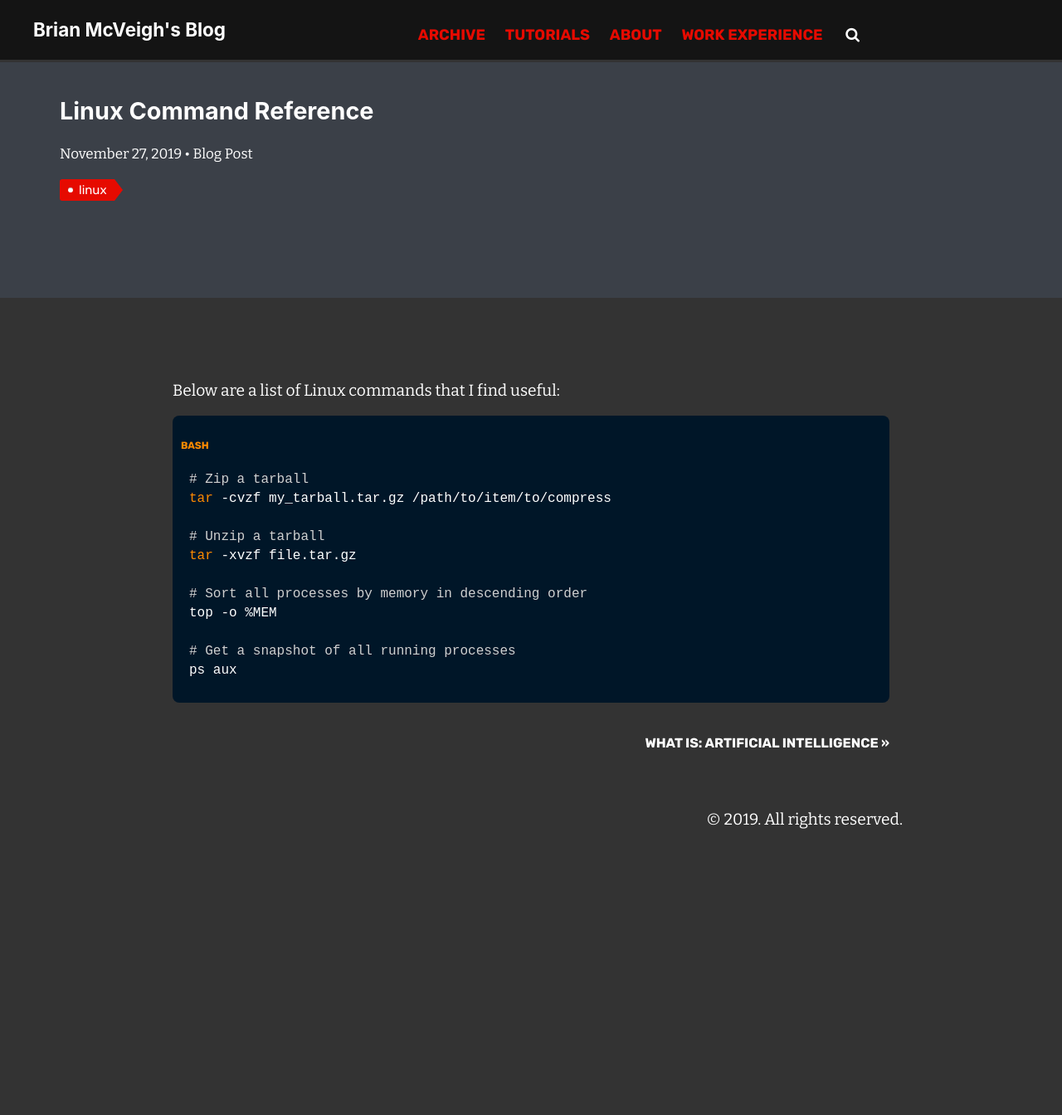
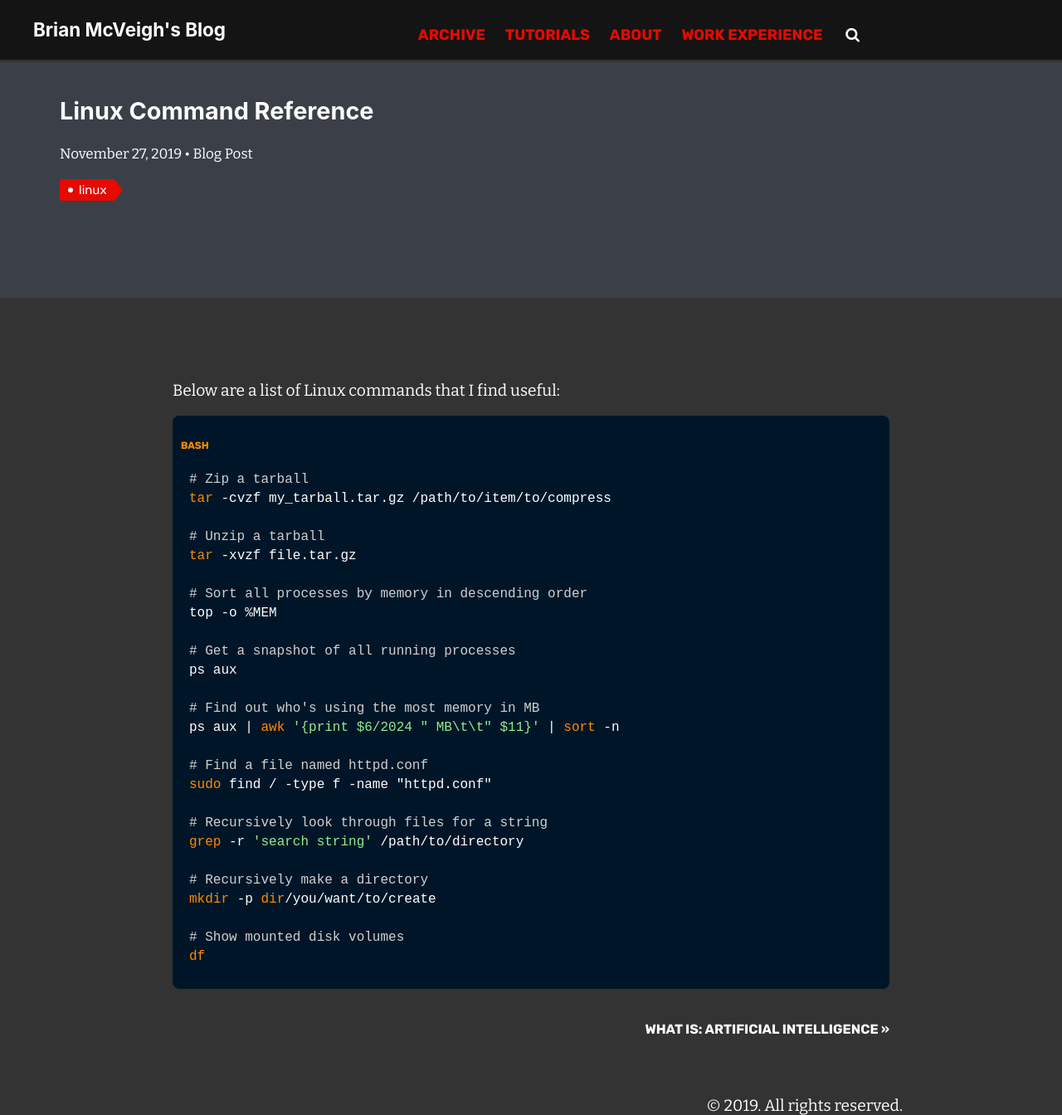
Before and after one commit to bmcveigh/bmcveigh.github.io, a Jekyll site: the page built from _posts/2019-11-27-linux-command-reference.markdown, in a window 1280 px wide and 1344 px high. Shown: the whole window at 83% size. Built offline with Jekyll 4.4.1, drawn with Linux system fonts in a browser that asks for light colours.

Commit message:
Updated Linux command reference content

```diff
--- a/_posts/2019-11-27-linux-command-reference.markdown
+++ b/_posts/2019-11-27-linux-command-reference.markdown
@@ -21,4 +21,19 @@ top -o %MEM
 
 # Get a snapshot of all running processes
 ps aux
+
+# Find out who's using the most memory in MB
+ps aux | awk '{print $6/2024 " MB\t\t" $11}' | sort -n
+
+# Find a file named httpd.conf
+sudo find / -type f -name "httpd.conf"
+
+# Recursively look through files for a string
+grep -r 'search string' /path/to/directory
+
+# Recursively make a directory
+mkdir -p dir/you/want/to/create
+
+# Show mounted disk volumes
+df
 {% endhighlight %}
```
